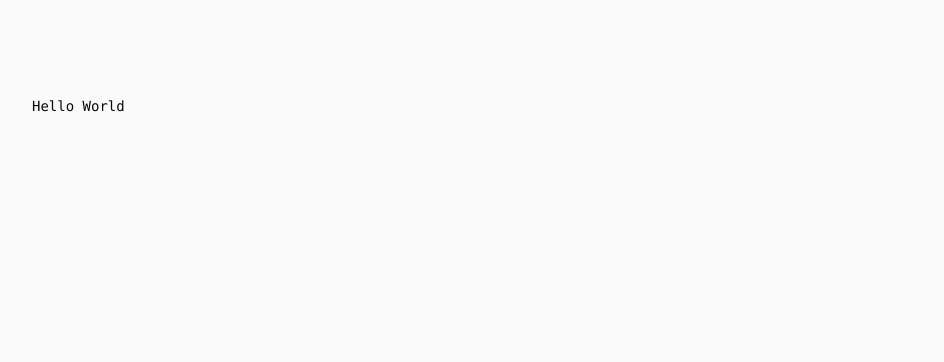
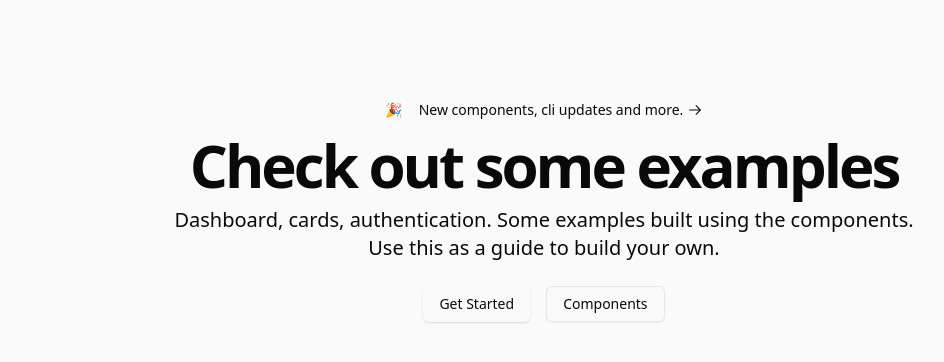
Before and after one commit to nidhidsharma08121988/clone-ui.shadcn.com, a Next.js app: page / in a window 1280 px wide. Shown: the top 362 px of the page, without its empty margins (96-1040 px from the left). Built offline with nearby package versions, Linux system fonts and the light colour scheme.

Commit message:
Page: Create elements on the Home Page. Also add tailwind classes

```diff
--- a/app/page.js
+++ b/app/page.js
@@ -1,14 +1,68 @@
 export default function HomePage() {
   return (
-    <div className='flex min-h-screen flex-col items-center justify-between p-24'>
-      <div className='z-10 max-w-5xl w-full items-center justify-between font-mono text-sm lg:flex'>
-        <p>Hello World</p>
-        <div className='fixed bottom-0 left-0 flex h-48 w-full items-end justify-center bg-gradient-to-t from-white via-white dark:from-black dark:via-black lg:static lg:h-auto lg:w-auto lg:bg-none'></div>
-      </div>
-
-      <div className="relative flex place-items-center before:absolute before:h-[300px] before:w-full sm:before:w-[480px] before:-translate-x-1/2 before:rounded-full before:bg-gradient-radial before:from-white before:to-transparent before:blur-2xl before:content-[''] after:absolute after:-z-20 after:h-[180px] after:w-full sm:after:w-[240px] after:translate-x-1/3 after:bg-gradient-conic after:from-sky-200 after:via-blue-200 after:blur-2xl after:content-[''] before:dark:bg-gradient-to-br before:dark:from-transparent before:dark:to-blue-700 before:dark:opacity-10 after:dark:from-sky-900 after:dark:via-[#0141ff] after:dark:opacity-40 before:lg:h-[360px] z-[-1]"></div>
-
-      <div className='mb-32 grid text-center lg:max-w-5xl lg:w-full lg:mb-0 lg:grid-cols-4 lg:text-left'></div>
+    <div className='container relative'>
+      <section className='mx-auto flex max-w-[980px] flex-col items-center gap-2 py-8 md:py-12 md:pb-8 lg:py-24 lg:pb-20'>
+        <a
+          className='inline-flex items-center rounded-lg bg-muted px-3 py-1 text-sm font-medium'
+          href='/docs/changelog'
+        >
+          🎉{' '}
+          <div
+            data-orientation='vertical'
+            role='none'
+            className='shrink-0 bg-border w-[1px] mx-2 h-4'
+          ></div>{' '}
+          <span className='sm:hidden'>
+            New components and more.
+          </span>
+          <span className='hidden sm:inline'>
+            New components, cli updates
+            and more.
+          </span>
+          <svg
+            width='15'
+            height='15'
+            viewBox='0 0 15 15'
+            fill='none'
+            xmlns='http://www.w3.org/2000/svg'
+            className='ml-1 h-4 w-4'
+          >
+            <path
+              d='M8.14645 3.14645C8.34171 2.95118 8.65829 2.95118 8.85355 3.14645L12.8536 7.14645C13.0488 7.34171 13.0488 7.65829 12.8536 7.85355L8.85355 11.8536C8.65829 12.0488 8.34171 12.0488 8.14645 11.8536C7.95118 11.6583 7.95118 11.3417 8.14645 11.1464L11.2929 8H2.5C2.22386 8 2 7.77614 2 7.5C2 7.22386 2.22386 7 2.5 7H11.2929L8.14645 3.85355C7.95118 3.65829 7.95118 3.34171 8.14645 3.14645Z'
+              fill='currentColor'
+              fill-rule='evenodd'
+              clip-rule='evenodd'
+            ></path>
+          </svg>
+        </a>
+        <h1 className='text-center text-3xl font-bold leading-tight tracking-tighter md:text-6xl lg:leading-[1.1] hidden md:block'>
+          Check out some examples
+        </h1>
+        <h1 className='text-center text-3xl font-bold leading-tight tracking-tighter md:text-6xl lg:leading-[1.1] md:hidden'>
+          Examples
+        </h1>
+        <span className='max-w-[750px] text-center text-lg text-muted-foreground sm:text-xl'>
+          Dashboard, cards,
+          authentication. Some examples
+          built using the components.
+          Use this as a guide to build
+          your own.
+        </span>
+        <div className='flex w-full items-center justify-center space-x-4 py-4 md:pb-10'>
+          <a
+            className='inline-flex items-center justify-center whitespace-nowrap text-sm font-medium transition-colors focus-visible:outline-none focus-visible:ring-1 focus-visible:ring-ring disabled:pointer-events-none disabled:opacity-50 bg-primary text-primary-foreground shadow hover:bg-primary/90 h-9 px-4 py-2 rounded-[6px]'
+            href='/docs'
+          >
+            Get Started
+          </a>
+          <a
+            className='inline-flex items-center justify-center whitespace-nowrap text-sm font-medium transition-colors focus-visible:outline-none focus-visible:ring-1 focus-visible:ring-ring disabled:pointer-events-none disabled:opacity-50 border border-input bg-background shadow-sm hover:bg-accent hover:text-accent-foreground h-9 px-4 py-2 rounded-[6px]'
+            href='/components'
+          >
+            Components
+          </a>
+        </div>
+      </section>
     </div>
   );
 }
```
